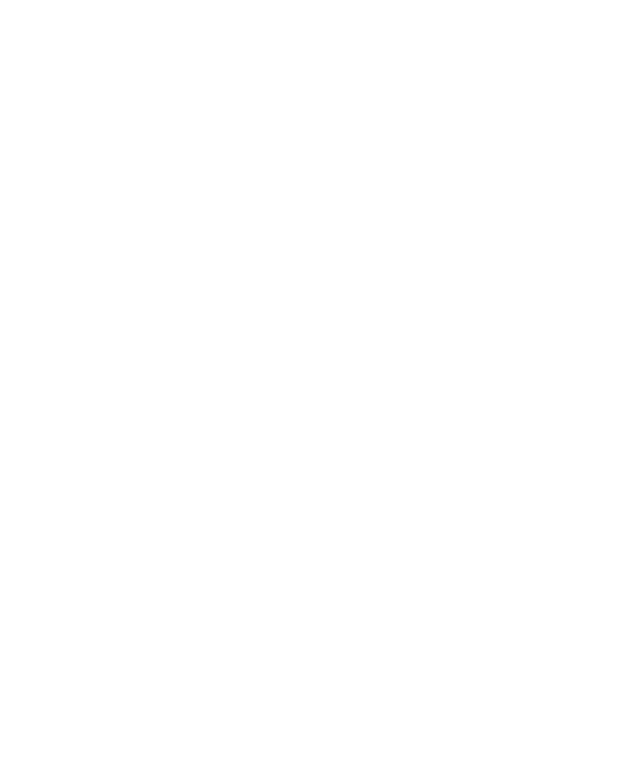
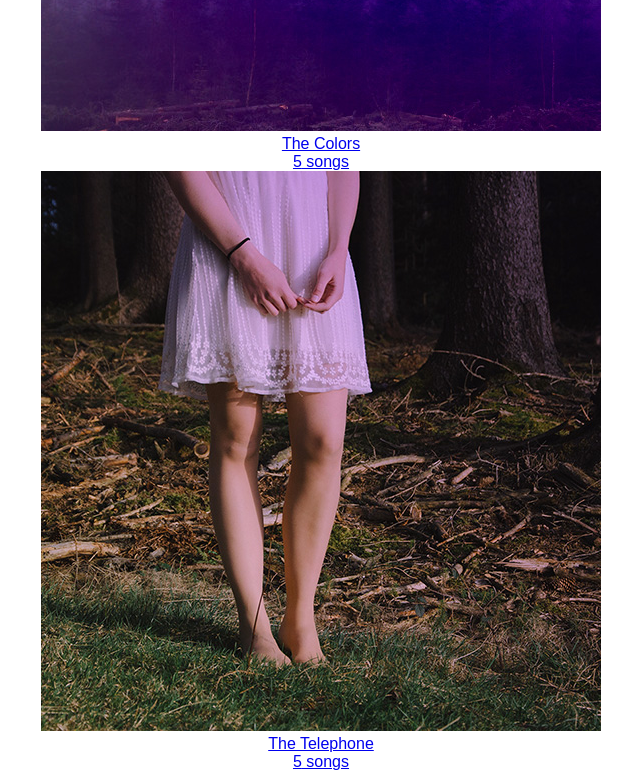
Before and after one commit to JoRyGu/bloc-jams-react, a React (Create React App) app: page /library in a window 1280 px wide. Shown: the part 527-1298 px from the top of the page, without its empty margins (319-959 px from the left). Before the commit the page ends 800 px from the top, so only its background shows below. Built offline with nearby package versions, Linux system fonts and the light colour scheme.

Commit message:
added album details and route

```diff
--- a/src/components/Album/Album.js
+++ b/src/components/Album/Album.js
@@ -1,11 +1,13 @@
-import React from 'react';
+import React, { Component } from 'react';
 
-const album = () => {
-    return (
-        <section>
-            Album page will render here
-        </section>
-    );
+class Album extends Component {
+    render() {
+        return (
+            <section className="album">
+                { this.props.match.params.slug } Album will go here
+            </section>
+        );
+    }
 }
 
-export default album;
+export default Album;
--- a/src/components/App/App.js
+++ b/src/components/App/App.js
@@ -19,7 +19,7 @@
         <main>
           <Route exact path="/" component={ Landing } />
           <Route path="/library" component={ Library } />
-          <Route path="/album" component={ Album } />
+          <Route path="/album/:slug" component={ Album } />
         </main>
       </div>
     );
--- a/src/components/Library/Library.js
+++ b/src/components/Library/Library.js
@@ -1,11 +1,29 @@
-import React from 'react';
+import React, { Component } from 'react';
+import albumData from './../../data/albums';
+import { Link } from 'react-router-dom';
 
-const library = () => {
-    return (
-        <section className="library">
-            Library will go here
-        </section>
-    );
+class Library extends Component {
+    constructor(props) {
+        super(props);
+        this.state = {
+            albums: albumData
+        }
+    }
+    render() {
+        return (
+            <section className="library">
+                {
+                    this.state.albums.map( (album, index) =>
+                        <Link to={ `/album/${album.slug}` } key={ index }>
+                            <img src={ album.albumCover } alt={ album.title } />
+                            <div>{ album.title }</div>
+                            <div>{ album.songs.length } songs</div>
+                        </Link>
+                    )
+                }
+            </section>
+        );
+    }
 }
 
-export default library;
+export default Library;
--- /dev/null
+++ b/src/data/albums.js
@@ -0,0 +1,27 @@
+export default [{
+    title: 'The Colors',
+    artist: 'Pablo Picasso',
+    releaseInfo: '1909 Spanish Records',
+    albumCover: '/assets/images/album_covers/01.jpg',
+    slug: 'the-colors',
+    songs: [
+        { title: 'Blue', duration: '161.71', audioSrc: '/assets/music/blue.mp3' },
+        { title: 'Green', duration: '103.96', audioSrc: '/assets/music/green.mp3' },
+        { title: 'Red', duration: '268.45', audioSrc: '/assets/music/red.mp3' },
+        { title: 'Pink', duration: '153.14', audioSrc: '/assets/music/pink.mp3' },
+        { title: 'Magenta', duration: '374.22', audioSrc: '/assets/music/magenta.mp3' }
+    ]
+  }, {
+      title: 'The Telephone',
+      artist: 'Guglielmo Marconi',
+      releaseInfo: '1909 EM',
+      albumCover: '/assets/images/album_covers/02.jpg',
+      slug: 'the-telephone',
+      songs: [
+        { title: 'Blue', duration: '161.71', audioSrc: '/assets/music/blue.mp3' },
+        { title: 'Green', duration: '103.96', audioSrc: '/assets/music/green.mp3' },
+        { title: 'Red', duration: '268.45', audioSrc: '/assets/music/red.mp3' },
+        { title: 'Pink', duration: '153.14', audioSrc: '/assets/music/pink.mp3' },
+        { title: 'Magenta', duration: '374.22', audioSrc: '/assets/music/magenta.mp3' }
+      ]
+  }];
```
